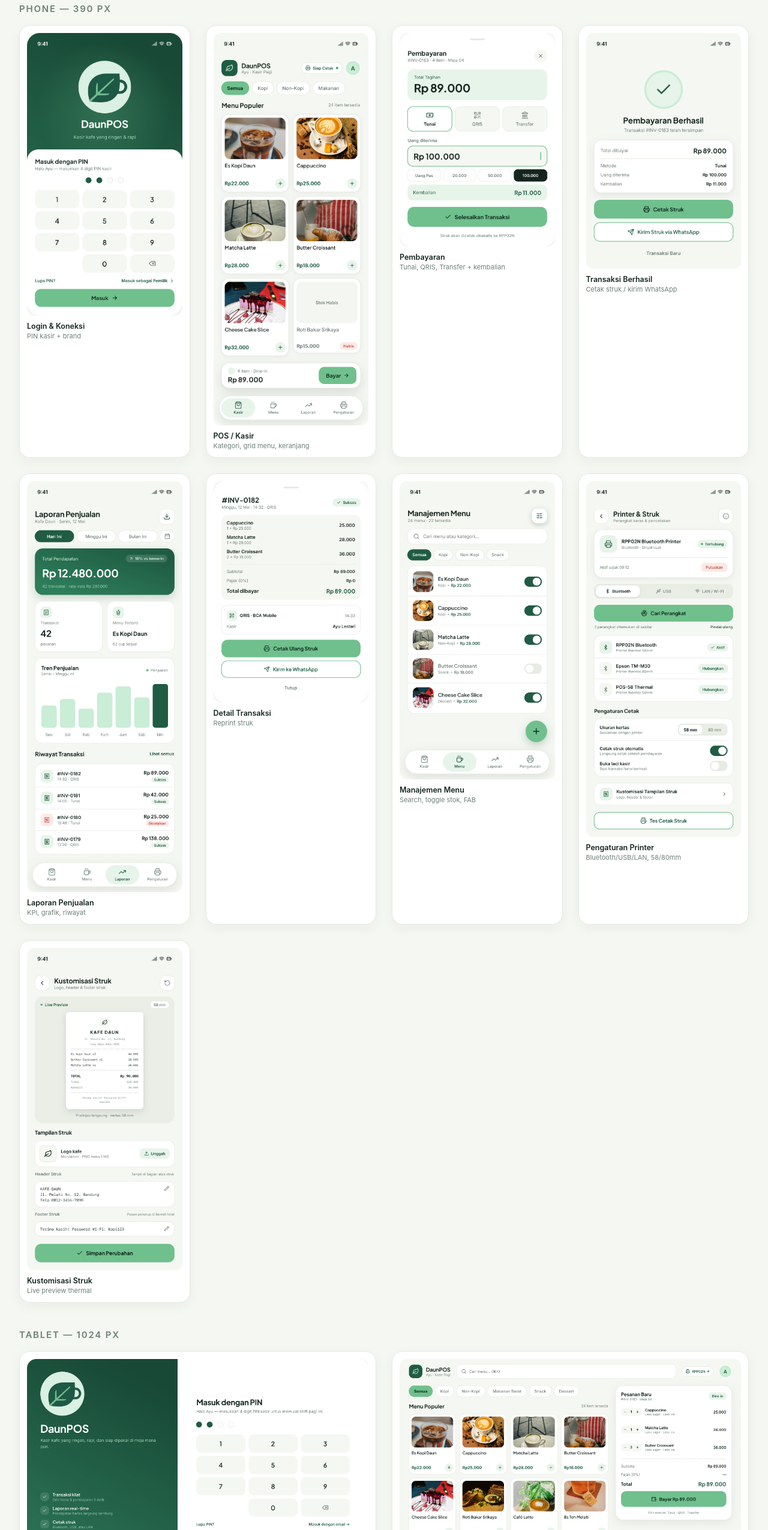
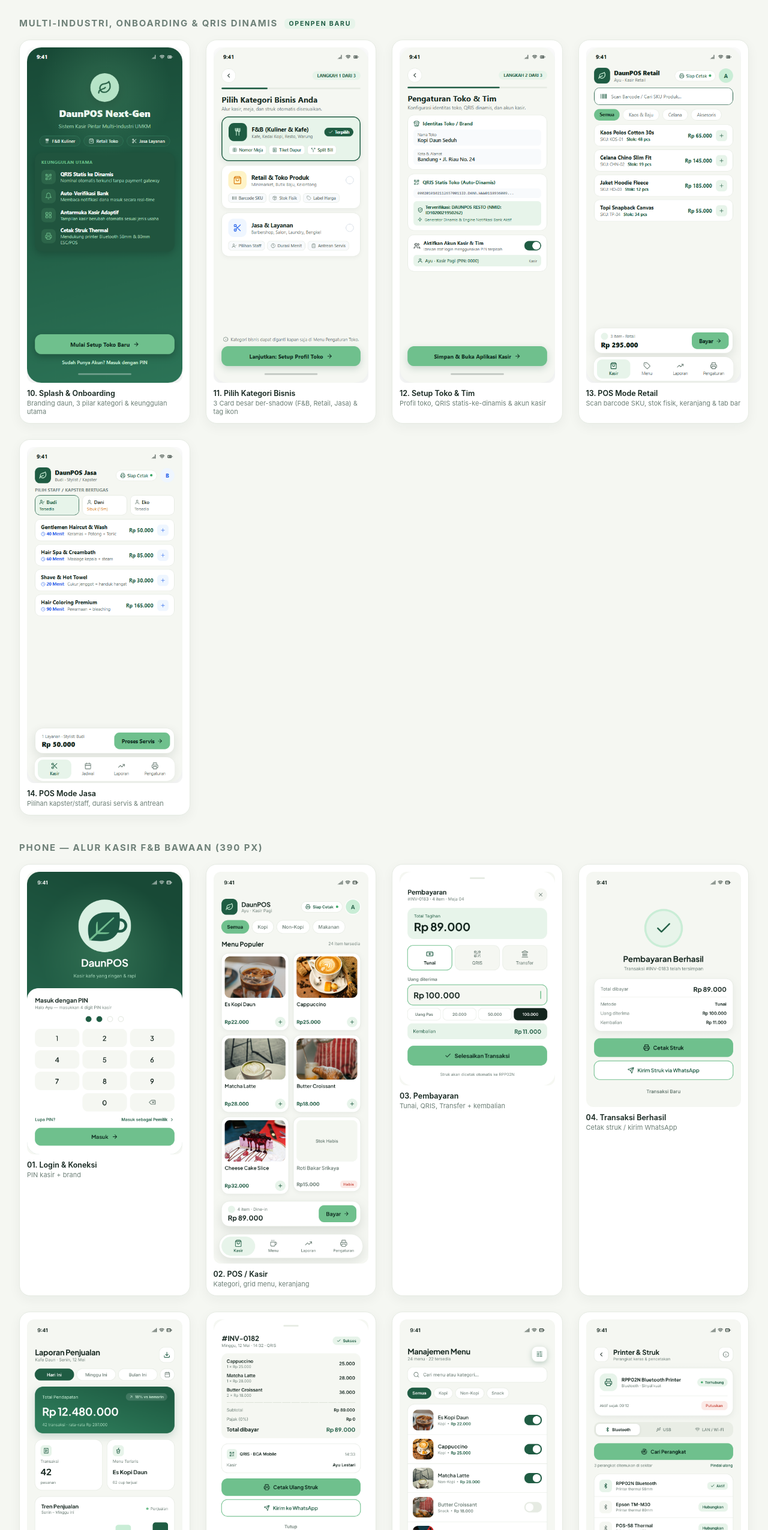
Before and after one commit to ahmadasrizalmi/daunpos, a plain HTML site: page design/index.html in a window 1280 px wide. Shown: the part 250-2800 px from the top of the page at 60% size. Drawn offline with Linux system fonts and the light colour scheme.

Commit message:
feat(design): implement multi-industry & onboarding screens in DaunPOS.pen with SVG vector icons

```diff
--- a/design/index.html
+++ b/design/index.html
@@ -13,28 +13,30 @@
   body{margin:0;background:var(--bg);color:var(--ink);font-family:Inter,system-ui,-apple-system,"Segoe UI",sans-serif}
   header{padding:40px 32px 24px;background:linear-gradient(160deg,#184936,#2C7457);color:#fff}
   header h1{margin:0 0 6px;font-size:30px;letter-spacing:-.6px}
-  header p{margin:0;color:#A9D9BE;font-size:14px;max-width:60ch;line-height:1.6}
+  header p{margin:0;color:#A9D9BE;font-size:14px;max-width:65ch;line-height:1.6}
   .tokens{display:flex;gap:8px;flex-wrap:wrap;margin-top:18px}
   .tok{display:flex;align-items:center;gap:7px;background:#ffffff1a;border-radius:999px;padding:5px 12px;font-size:11px;color:#EAF6EE}
   .tok i{width:11px;height:11px;border-radius:50%;display:block}
   main{padding:32px;max-width:1400px;margin:0 auto}
-  h2{font-size:15px;text-transform:uppercase;letter-spacing:.12em;color:var(--ink-soft);margin:8px 0 18px;font-weight:600}
+  h2{font-size:15px;text-transform:uppercase;letter-spacing:.12em;color:var(--ink-soft);margin:8px 0 18px;font-weight:700}
   section{margin-bottom:44px}
   .grid{display:grid;gap:26px}
   .phone{grid-template-columns:repeat(auto-fill,minmax(230px,1fr))}
   .tablet{grid-template-columns:repeat(auto-fill,minmax(430px,1fr))}
-  figure{margin:0;background:#fff;border:1px solid var(--line);border-radius:18px;padding:12px;box-shadow:0 6px 20px #14251e0d}
+  figure{margin:0;background:#fff;border:1px solid var(--line);border-radius:18px;padding:12px;box-shadow:0 6px 20px #14251e0d;transition:transform .2s, box-shadow .2s}
+  figure:hover{transform:translateY(-3px);box-shadow:0 12px 30px #14251e15}
   figure img{width:100%;display:block;border-radius:12px;background:var(--bg)}
   figcaption{margin-top:10px;font-size:12.5px;font-weight:600;color:var(--ink)}
   figcaption span{display:block;font-weight:400;font-size:11px;color:var(--ink-soft);margin-top:2px}
+  .badge-new{display:inline-block;background:#E7F4EA;color:#1F5C43;font-size:10.5px;font-weight:700;padding:2px 7px;border-radius:6px;margin-left:6px;vertical-align:middle}
   a{color:var(--green-deep)}
-  footer{padding:0 32px 48px;max-width:1400px;margin:0 auto;font-size:12px;color:var(--ink-soft);line-height:1.7}
+  footer{padding:0 32px 48px;max-width:1400px;margin:0 auto;font-size:12px;color:var(--ink-soft);line-height:1.7;border-top:1px solid var(--line);padding-top:24px}
 </style>
 </head>
 <body>
 <header>
-  <h1>DaunPOS</h1>
-  <p>Design kit aplikasi kasir kafe untuk Android — smartphone &amp; tablet. Desain mengikuti PRD DaunPOS: POS cepat, laporan penjualan, manajemen menu, pembayaran multi-metode, dan pengaturan printer thermal.</p>
+  <h1>DaunPOS Next-Gen</h1>
+  <p>Design kit &amp; sistem antarmuka aplikasi kasir modern multi-industri untuk Android — smartphone &amp; tablet. Desain asli dikembangkan di OpenPen / Pencil Studio (<code>DaunPOS.pen</code>) dengan ikon vektor SVG Lucide standar perbankan/retail dan token visual 1:1.</p>
   <div class="tokens">
     <span class="tok"><i style="background:#1F5C43"></i>#1F5C43 deep</span>
     <span class="tok"><i style="background:#6FC08D"></i>#6FC08D green</span>
@@ -45,39 +47,71 @@
   </div>
 </header>
 <main>
+
+  <!-- BAGIAN BARU: MULTI-INDUSTRI & ONBOARDING -->
   <section>
-    <h2>Phone — 390 px</h2>
+    <h2>Multi-Industri, Onboarding &amp; QRIS Dinamis <span class="badge-new">OPENPEN BARU</span></h2>
     <div class="grid phone">
-      <figure><img src="phone/01-login.png" alt="Login"><figcaption>Login &amp; Koneksi<span>PIN kasir + brand</span></figcaption></figure>
-      <figure><img src="phone/02-pos-kasir.png" alt="POS"><figcaption>POS / Kasir<span>Kategori, grid menu, keranjang</span></figcaption></figure>
-      <figure><img src="phone/03-pembayaran.png" alt="Pembayaran"><figcaption>Pembayaran<span>Tunai, QRIS, Transfer + kembalian</span></figcaption></figure>
-      <figure><img src="phone/04-transaksi-berhasil.png" alt="Berhasil"><figcaption>Transaksi Berhasil<span>Cetak struk / kirim WhatsApp</span></figcaption></figure>
-      <figure><img src="phone/05-laporan-penjualan.png" alt="Laporan"><figcaption>Laporan Penjualan<span>KPI, grafik, riwayat</span></figcaption></figure>
-      <figure><img src="phone/06-detail-transaksi.png" alt="Detail"><figcaption>Detail Transaksi<span>Reprint struk</span></figcaption></figure>
-      <figure><img src="phone/07-manajemen-menu.png" alt="Menu"><figcaption>Manajemen Menu<span>Search, toggle stok, FAB</span></figcaption></figure>
-      <figure><img src="phone/08-pengaturan-printer.png" alt="Printer"><figcaption>Pengaturan Printer<span>Bluetooth/USB/LAN, 58/80mm</span></figcaption></figure>
-      <figure><img src="phone/09-kustomisasi-struk.png" alt="Struk"><figcaption>Kustomisasi Struk<span>Live preview thermal</span></figcaption></figure>
+      <figure>
+        <img src="phone/10-splash-onboarding.png" alt="Splash &amp; Onboarding">
+        <figcaption>10. Splash &amp; Onboarding<span>Branding daun, 3 pilar kategori &amp; keunggulan utama</span></figcaption>
+      </figure>
+      <figure>
+        <img src="phone/11-pilih-kategori-bisnis.png" alt="Pilih Kategori Bisnis">
+        <figcaption>11. Pilih Kategori Bisnis<span>3 Card besar ber-shadow (F&amp;B, Retail, Jasa) &amp; tag ikon</span></figcaption>
+      </figure>
+      <figure>
+        <img src="phone/12-setup-toko-dan-tim.png" alt="Setup Toko &amp; Tim">
+        <figcaption>12. Setup Toko &amp; Tim<span>Profil toko, QRIS statis-ke-dinamis &amp; akun kasir</span></figcaption>
+      </figure>
+      <figure>
+        <img src="phone/13-pos-retail-adaptive.png" alt="POS Mode Retail">
+        <figcaption>13. POS Mode Retail<span>Scan barcode SKU, stok fisik, keranjang &amp; tab bar</span></figcaption>
+      </figure>
+      <figure>
+        <img src="phone/14-pos-jasa-adaptive.png" alt="POS Mode Jasa">
+        <figcaption>14. POS Mode Jasa<span>Pilihan kapster/staff, durasi servis &amp; antrean</span></figcaption>
+      </figure>
     </div>
   </section>
 
+  <!-- BAGIAN PHONE BAWAAN -->
+  <section>
+    <h2>Phone — Alur Kasir F&amp;B Bawaan (390 px)</h2>
+    <div class="grid phone">
+      <figure><img src="phone/01-login.png" alt="Login"><figcaption>01. Login &amp; Koneksi<span>PIN kasir + brand</span></figcaption></figure>
+      <figure><img src="phone/02-pos-kasir.png" alt="POS"><figcaption>02. POS / Kasir<span>Kategori, grid menu, keranjang</span></figcaption></figure>
+      <figure><img src="phone/03-pembayaran.png" alt="Pembayaran"><figcaption>03. Pembayaran<span>Tunai, QRIS, Transfer + kembalian</span></figcaption></figure>
+      <figure><img src="phone/04-transaksi-berhasil.png" alt="Berhasil"><figcaption>04. Transaksi Berhasil<span>Cetak struk / kirim WhatsApp</span></figcaption></figure>
+      <figure><img src="phone/05-laporan-penjualan.png" alt="Laporan"><figcaption>05. Laporan Penjualan<span>KPI, grafik, riwayat</span></figcaption></figure>
+      <figure><img src="phone/06-detail-transaksi.png" alt="Detail"><figcaption>06. Detail Transaksi<span>Reprint struk</span></figcaption></figure>
+      <figure><img src="phone/07-manajemen-menu.png" alt="Menu"><figcaption>07. Manajemen Menu<span>Search, toggle stok, FAB</span></figcaption></figure>
+      <figure><img src="phone/08-pengaturan-printer.png" alt="Printer"><figcaption>08. Pengaturan Printer<span>Bluetooth/USB/LAN, 58/80mm</span></figcaption></figure>
+      <figure><img src="phone/09-kustomisasi-struk.png" alt="Struk"><figcaption>09. Kustomisasi Struk<span>Live preview thermal</span></figcaption></figure>
+    </div>
+  </section>
+
+  <!-- BAGIAN TABLET -->
   <section>
     <h2>Tablet — 1024 px</h2>
     <div class="grid tablet">
-      <figure><img src="tablet/01-login.png" alt="Login tablet"><figcaption>Login<span>Split screen brand + keypad</span></figcaption></figure>
-      <figure><img src="tablet/02-pos-kasir.png" alt="POS tablet"><figcaption>POS / Kasir<span>Grid 4 kolom + panel keranjang</span></figcaption></figure>
-      <figure><img src="tablet/03-pembayaran.png" alt="Pembayaran tablet"><figcaption>Pembayaran<span>Rincian pesanan + kartu bayar</span></figcaption></figure>
-      <figure><img src="tablet/04-transaksi-berhasil.png" alt="Berhasil tablet"><figcaption>Transaksi Berhasil<span>Ringkasan + pratinjau struk</span></figcaption></figure>
-      <figure><img src="tablet/05-laporan-penjualan.png" alt="Laporan tablet"><figcaption>Laporan Penjualan<span>4 KPI, grafik, menu terlaris, tabel</span></figcaption></figure>
-      <figure><img src="tablet/06-detail-transaksi.png" alt="Detail tablet"><figcaption>Detail Transaksi<span>Tabel item + info pembayaran</span></figcaption></figure>
-      <figure><img src="tablet/07-manajemen-menu.png" alt="Menu tablet"><figcaption>Manajemen Menu<span>Tabel menu + toggle stok</span></figcaption></figure>
-      <figure><img src="tablet/08-pengaturan-printer.png" alt="Printer tablet"><figcaption>Pengaturan Printer<span>Pemindai + pengaturan cetak</span></figcaption></figure>
-      <figure><img src="tablet/09-kustomisasi-struk.png" alt="Struk tablet"><figcaption>Kustomisasi Struk<span>Preview besar + form</span></figcaption></figure>
+      <figure><img src="tablet/11-pilih-kategori-bisnis.png" alt="Kategori Bisnis Tablet"><figcaption>11. Pilih Kategori Bisnis Tablet <span class="badge-new">BARU</span><span>3 Card hero besar dengan fitur spesifik F&amp;B, Retail, Jasa</span></figcaption></figure>
+      <figure><img src="tablet/01-login.png" alt="Login tablet"><figcaption>01. Login<span>Split screen brand + keypad</span></figcaption></figure>
+      <figure><img src="tablet/02-pos-kasir.png" alt="POS tablet"><figcaption>02. POS / Kasir<span>Grid 4 kolom + panel keranjang</span></figcaption></figure>
+      <figure><img src="tablet/03-pembayaran.png" alt="Pembayaran tablet"><figcaption>03. Pembayaran<span>Rincian pesanan + kartu bayar</span></figcaption></figure>
+      <figure><img src="tablet/04-transaksi-berhasil.png" alt="Berhasil tablet"><figcaption>04. Transaksi Berhasil<span>Ringkasan + pratinjau struk</span></figcaption></figure>
+      <figure><img src="tablet/05-laporan-penjualan.png" alt="Laporan tablet"><figcaption>05. Laporan Penjualan<span>4 KPI, grafik, menu terlaris, tabel</span></figcaption></figure>
+      <figure><img src="tablet/06-detail-transaksi.png" alt="Detail tablet"><figcaption>06. Detail Transaksi<span>Tabel item + info pembayaran</span></figcaption></figure>
+      <figure><img src="tablet/07-manajemen-menu.png" alt="Menu tablet"><figcaption>07. Manajemen Menu<span>Tabel menu + toggle stok</span></figcaption></figure>
+      <figure><img src="tablet/08-pengaturan-printer.png" alt="Printer tablet"><figcaption>08. Pengaturan Printer<span>Pemindai + pengaturan cetak</span></figcaption></figure>
+      <figure><img src="tablet/09-kustomisasi-struk.png" alt="Struk tablet"><figcaption>09. Kustomisasi Struk<span>Preview besar + form</span></figcaption></figure>
     </div>
   </section>
 </main>
 <footer>
-  File project: <a href="DaunPOS.pen">DaunPOS.pen</a> · PDF: <a href="DaunPOS-semua-halaman.pdf">DaunPOS-semua-halaman.pdf</a><br>
-  Font: Plus Jakarta Sans (heading), Inter (body), IBM Plex Mono (struk).
+  Master Project File: <a href="DaunPOS.pen">DaunPOS.pen (OpenPen / Pencil Studio)</a> · PDF: <a href="DaunPOS-semua-halaman.pdf">DaunPOS-semua-halaman.pdf</a><br>
+  Typography: Plus Jakarta Sans (heading), Inter (body), IBM Plex Mono (struk thermal).<br>
+  Standard Icons: Lucide Vector SVG (utensils, shopping-bag, scissors, qr-code, store, shield-check, printer, barcode, package, clock, dll).
 </footer>
 </body>
 </html>
```
Also changed, not shown: design/phone/10-splash-onboarding.png (added), design/phone/11-pilih-kategori-bisnis.png (added), design/phone/12-setup-toko-dan-tim.png (added), design/phone/13-pos-retail-adaptive.png (added), design/phone/14-pos-jasa-adaptive.png (added), design/tablet/11-pilih-kategori-bisnis.png (added), 1 other file.
